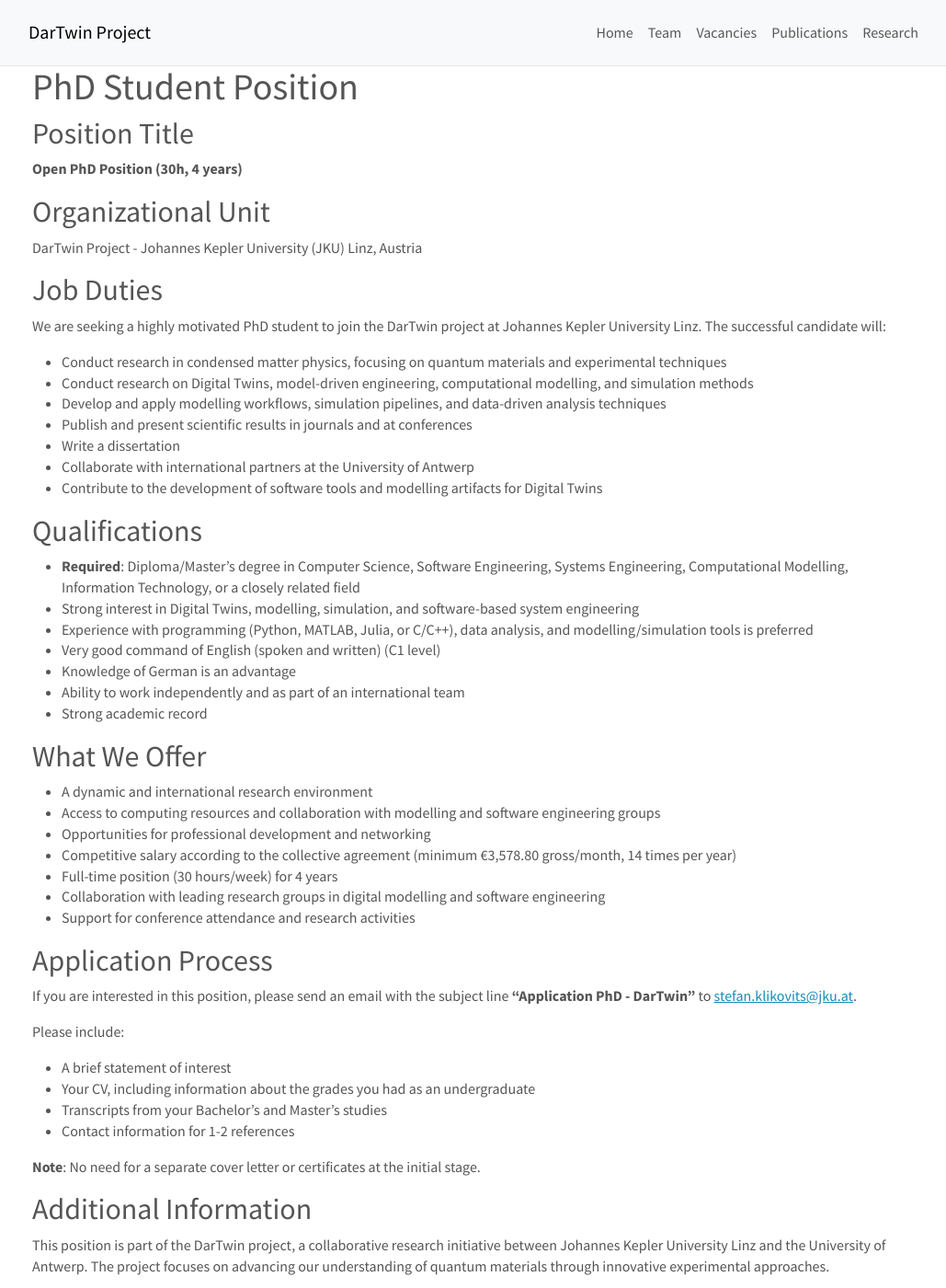
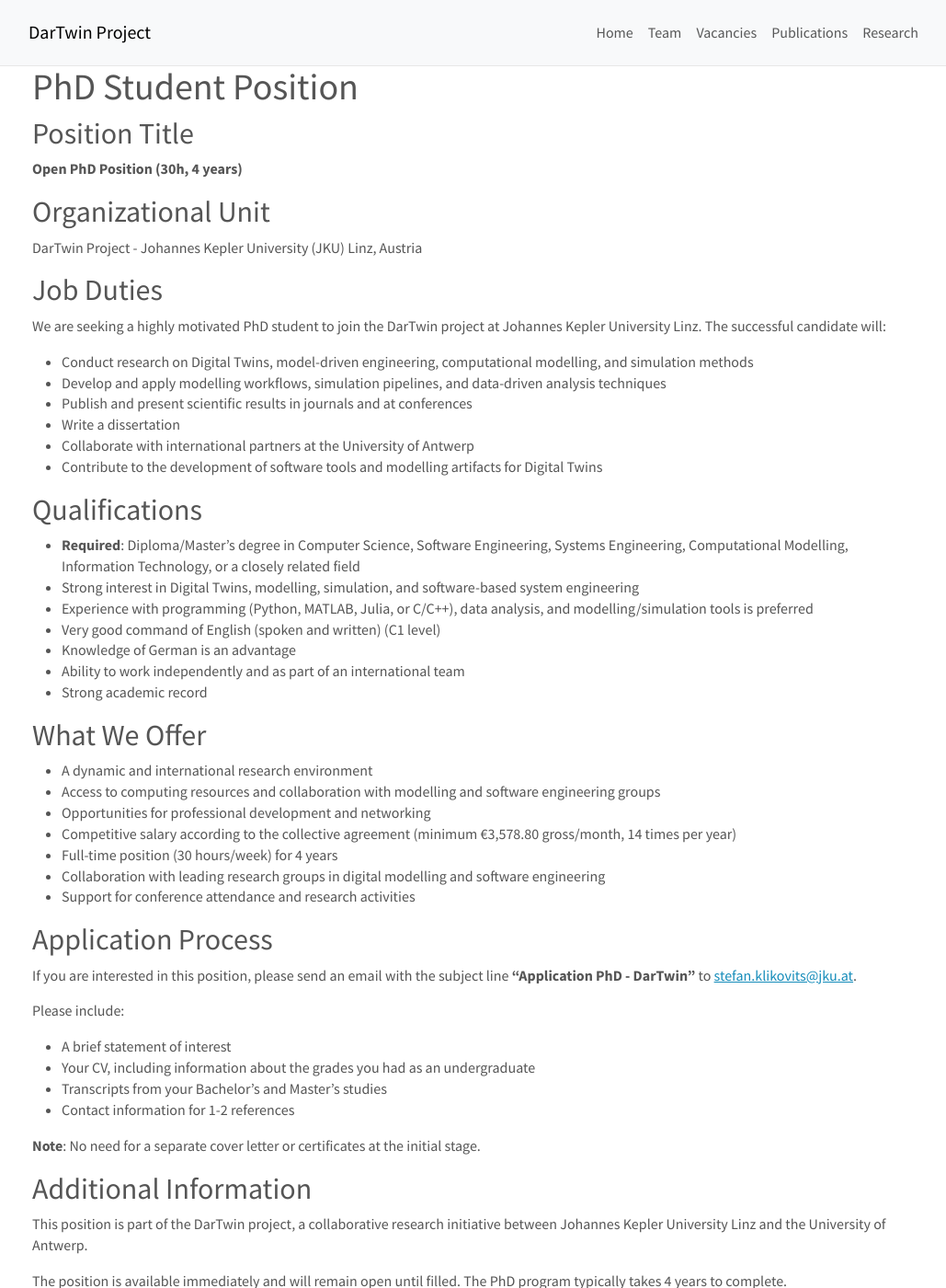
Before and after one commit to dartwin-project/dartwin-project.github.io, a Jekyll site: the page built from _pages/vacancy-phd-jku.md, in a window 1280 px wide and 1400 px high. Shown: the whole window at 92% size, without its empty margins (121-1150 px from the left). Built offline with Jekyll 4.4.1, drawn with Linux system fonts in a browser that asks for light colours.

Commit message:
remove faulty text on quantum

```diff
--- a/_pages/vacancy-phd-jku.md
+++ b/_pages/vacancy-phd-jku.md
@@ -18,7 +18,6 @@ DarTwin Project - Johannes Kepler University (JKU) Linz, Austria
 
 We are seeking a highly motivated PhD student to join the DarTwin project at Johannes Kepler University Linz. The successful candidate will:
 
-- Conduct research in condensed matter physics, focusing on quantum materials and experimental techniques
  - Conduct research on Digital Twins, model-driven engineering, computational modelling, and simulation methods
  - Develop and apply modelling workflows, simulation pipelines, and data-driven analysis techniques
  - Publish and present scientific results in journals and at conferences
@@ -60,7 +59,7 @@ Please include:
 
 ## Additional Information
 
-This position is part of the DarTwin project, a collaborative research initiative between Johannes Kepler University Linz and the University of Antwerp. The project focuses on advancing our understanding of quantum materials through innovative experimental approaches.
+This position is part of the DarTwin project, a collaborative research initiative between Johannes Kepler University Linz and the University of Antwerp.
 
 The position is available immediately and will remain open until filled. The PhD program typically takes 4 years to complete.
 
```
Also changed, not shown: _pages/vacancy-phd-antwerp.md (+1 -1 lines), _pages/vacancy-postdoc-antwerp.md (+1 -1 lines), _pages/vacancy-postdoc-jku.md (+1 -1 lines).
